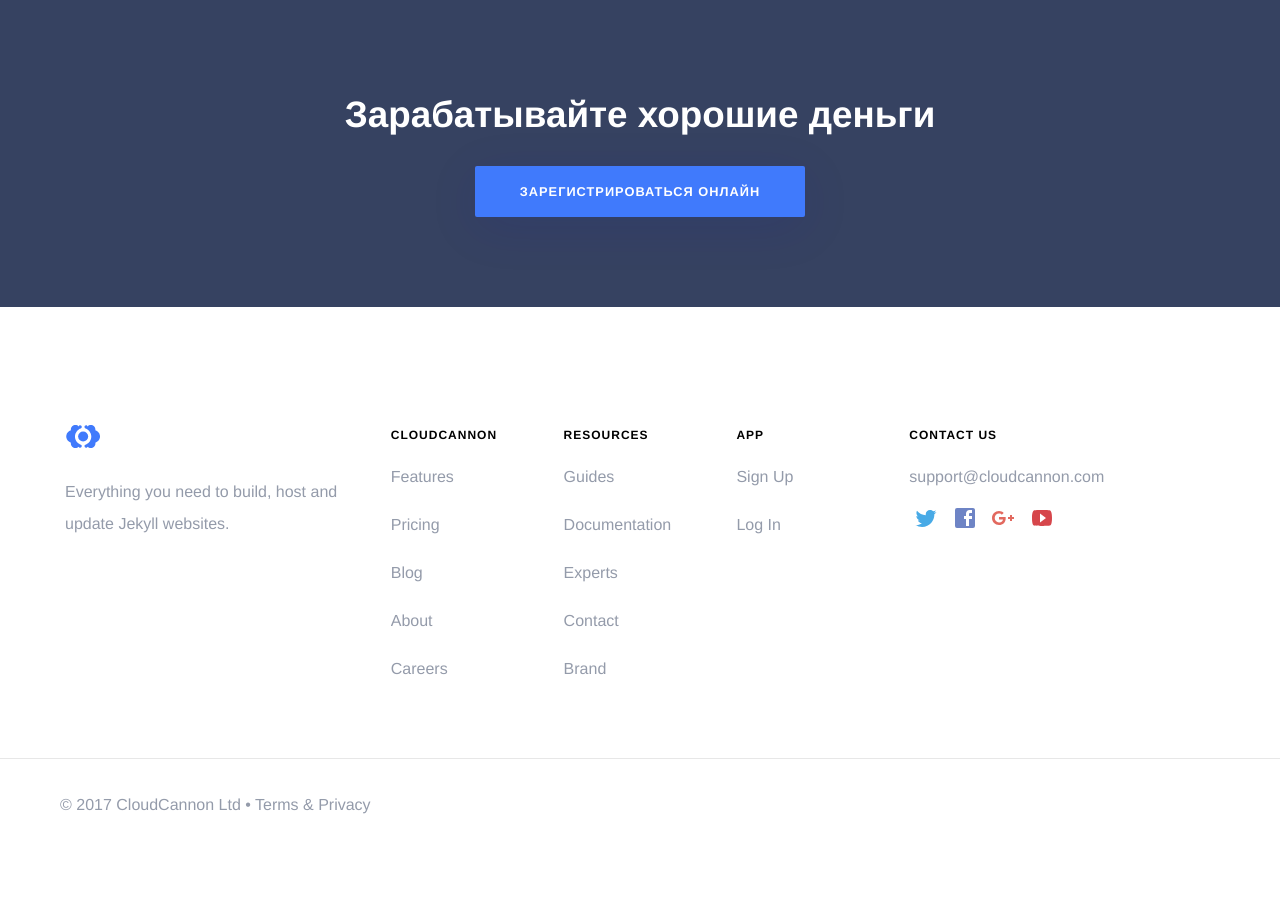
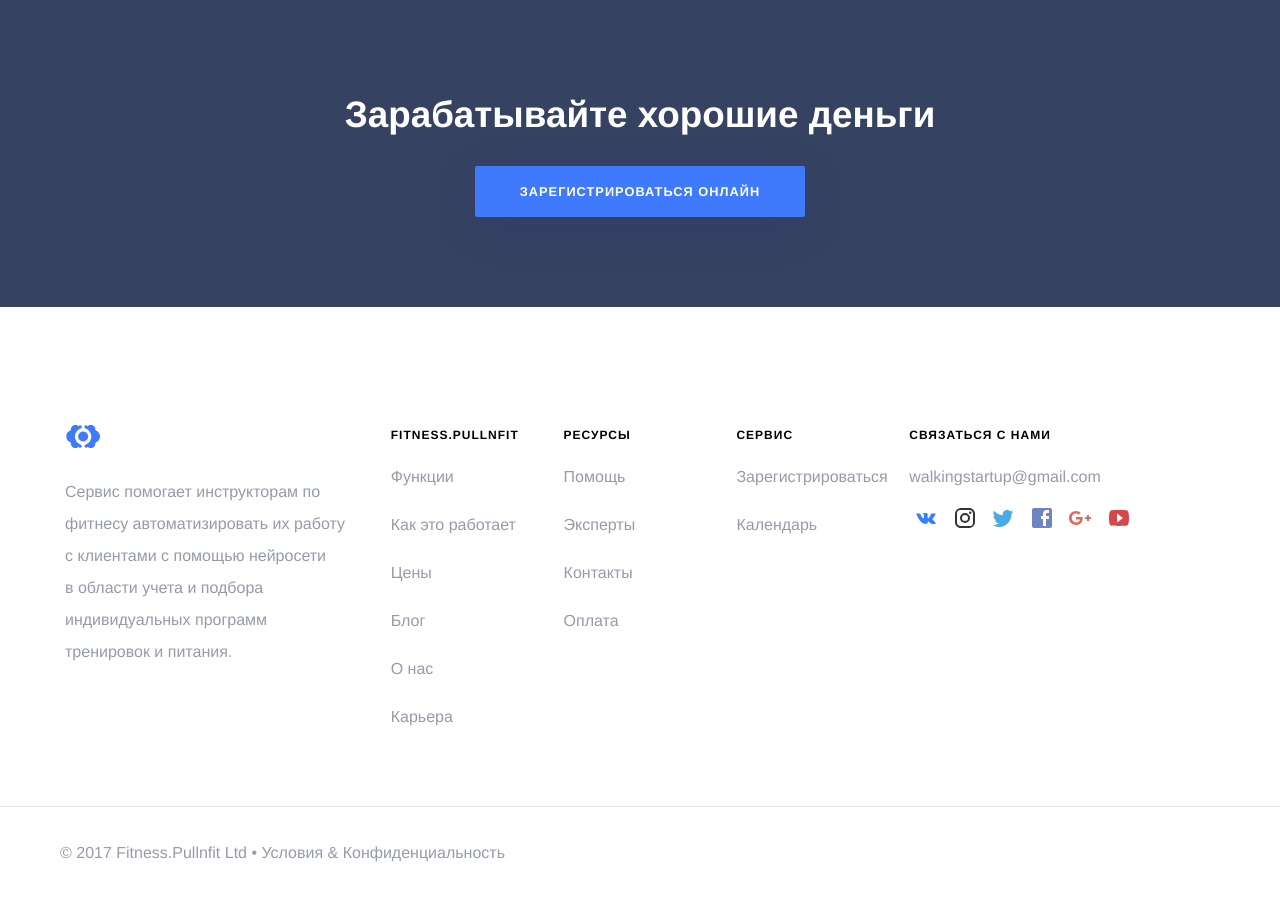
Before and after one commit to RakhimyanTim/physcult.github.io, a Jekyll site: the page built from pages/index.html, in a window 1280 px wide and 900 px high, scrolled down 3393 px. Built offline with Jekyll 4.4.1, drawn with Linux system fonts in a browser that asks for light colours; some web fonts are replaced; before the commit the page ends 4245 px from its top, so only the background shows below that.

Commit message:
Update footer.html

```diff
--- a/_includes/navigation/footer.html
+++ b/_includes/navigation/footer.html
@@ -3,38 +3,40 @@
 		<div class="footer-links">
 			<div class="about">
 				{% include navigation/logo.html %}
-				<p>Everything you need to build, host and update Jekyll websites.</p>
+				<p>Сервис помогает инструкторам по фитнесу автоматизировать их работу <br>с клиентами с помощью нейросети <br>в области учета и подбора индивидуальных программ <br>тренировок и питания. </p>
 			</div>
 			<ul>
-				<li><h4>CloudCannon</h4></li>
-				<li><a href="/features/">Features</a></li>
-				<li><a href="/pricing/">Pricing</a></li>
-				<li><a href="/blog/">Blog</a></li>
-				<li><a href="/about/">About</a></li>
-				<li><a href="/careers/">Careers</a></li>
+				<li><h4>Fitness.Pullnfit</h4></li>
+				<li><a href="/features/">Функции</a></li>
+				<li><a href="/how-it-works/">Как это работает</a></li>
+				<li><a href="/pricing/">Цены</a></li>
+				<li><a href="/blog/">Блог</a></li>
+				<li><a href="/about/">О нас</a></li>
+				<li><a href="/careers/">Карьера</a></li>
 			</ul>
 			<ul>
-				<li><h4>Resources</h4></li>
-				<li><a href="https://learn.cloudcannon.com/">Guides</a></li>
-				<li><a href="https://docs.cloudcannon.com/">Documentation</a></li>
-				<li><a href="/experts/">Experts</a></li>
-				<li><a href="/contact/">Contact</a></li>
-				<li><a href="https://brand.cloudcannon.com/">Brand</a></li>
+				<li><h4>Ресурсы</h4></li>
+				<li><a href="https://help.fitness.pullnfit.ru">Помощь</a></li>
+				<li><a href="/experts/">Эксперты</a></li>
+				<li><a href="/contact/">Контакты</a></li>
+				<li><a href="http://yasobe.ru/na/fitnesspullnfit">Оплата</a></li>
 			</ul>
 			<ul>
-				<li><h4>App</h4></li>
-				<li><a href="https://app.cloudcannon.com/users/sign_up/">Sign Up</a></li>
-				<li><a href="https://app.cloudcannon.com/">Log In</a></li>
+				<li><h4>Сервис</h4></li>
+				<li><a href="https://goo.gl/forms/a4kDwSTPBcGsNXgX2">Зарегистрироваться</a></li>
+				<li><a href="https://www.google.com/intl/ru/calendar/about/">Календарь</a></li>
 
 			</ul>
 			<ul class="contact">
-				<li><h4>Contact Us</h4></li>
-				<li><a href="mailto:support@cloudcannon.com">support@cloudcannon.com</a></li>
+				<li><h4>Связаться с нами</h4></li>
+				<li><a href="mailto:walkingstartup@gmail.com">walkingstartup@gmail.com</a></li>
 				<li class="social">
-					<a class="twitter" href="https://twitter.com/CloudCannon">{% include svgs/social-icon.html icon="twitter" %}</a>
-					<a class="facebook" href="https://www.facebook.com/CloudCannon">{% include svgs/social-icon.html icon="facebook" %}</a>
-					<a class="google-plus" href="https://plus.google.com/+CloudCannon">{% include svgs/social-icon.html icon="google-plus" %}</a>
-					<a class="youtube" href="https://www.youtube.com/c/CloudCannon">{% include svgs/social-icon.html icon="youtube" %}</a>
+					<a class="vkontakte" href="https://vk.com/Fitness.Pullnfit">{% include svgs/social-icon.html icon="vkontakte" %}</a>
+					<a class="instagram" href="https://www.instagram.com/Fitness.Pullnfit">{% include svgs/social-icon.html icon="instagram" %}</a>
+					<a class="twitter" href="https://twitter.com/Fitness.Pullnfit">{% include svgs/social-icon.html icon="twitter" %}</a>
+					<a class="facebook" href="https://www.facebook.com/Fitness.Pullnfit">{% include svgs/social-icon.html icon="facebook" %}</a>
+					<a class="google-plus" href="https://plus.google.com/+Fitness.Pullnfit">{% include svgs/social-icon.html icon="google-plus" %}</a>
+					<a class="youtube" href="https://www.youtube.com/c/Fitness.Pullnfit">{% include svgs/social-icon.html icon="youtube" %}</a>
 				</li>
 			</ul>
 
@@ -44,9 +46,9 @@
 
 	<div class="legal-line">
 		<p class="wrapper wrapper-large">
-			&copy; {{ site.time | date: '%Y' }} CloudCannon Ltd &bull;
-			<a href="https://app.cloudcannon.com/terms">Terms</a> &amp;
-			<a href="https://app.cloudcannon.com/privacy_policy">Privacy</a>
+			&copy; {{ site.time | date: '%Y' }} Fitness.Pullnfit Ltd &bull;
+			<a href="#">Условия</a> &amp;
+			<a href="#">Конфиденциальность</a>
 		</p>
 	</div>
 </footer>
```
